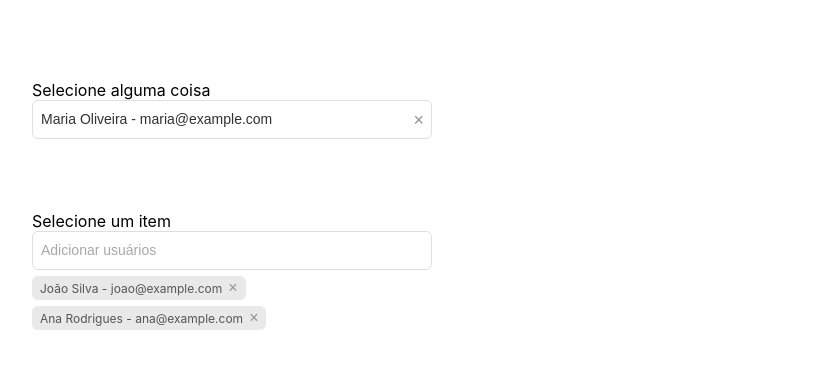
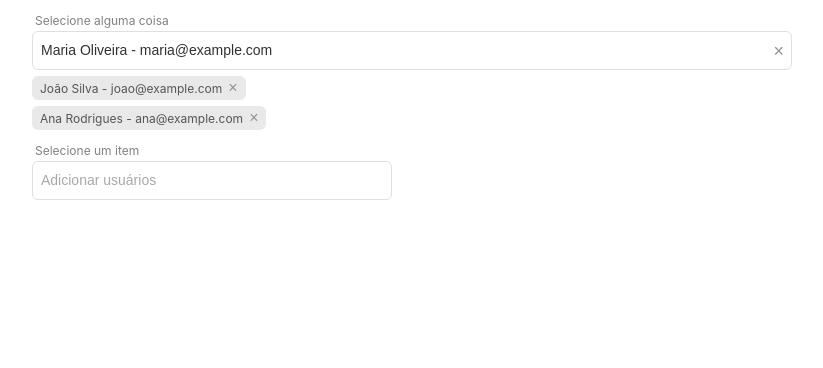
Before and after one commit to WorkspaceCardappio/angular-component-hub, an Angular app in the folder angular-component-hub/: page / in a window 1280 px wide. Shown: the top 368 px of the page, without its empty margins (408-1231 px from the left). Built offline with nearby package versions, Linux system fonts and the light colour scheme.

Commit message:
refactor: autocomplete

```diff
--- a/angular-component-hub/src/app/app.component.html
+++ b/angular-component-hub/src/app/app.component.html
@@ -1,6 +1,3 @@
-<br><br><br><br>
-
-
 <app-autocomplete [search]="searchUsers.bind(this)"
                   [displayField]="formatUserForDisplay.bind(this)"
                   [isDisabled]="isDisabled"
@@ -9,10 +6,10 @@
                   (selectionChange)="onUserSelection($event)"
                   [displayMultipleField]="formatUserForDisplay.bind(this)"
                   [topLabelInput]="'Selecione alguma coisa'"
+                  [size]="'190%'"
 >
 
 </app-autocomplete>
-<br><br><br><br>
 
 <app-autocomplete [search]="searchUsers.bind(this)"
                   [displayField]="'name'"
@@ -21,7 +18,9 @@
                   placeholder="Adicionar usuários"
                   [(ngModel)]="multipleUsers"
                   (selectionChange)="onUserSelection($event)"
-                  [displayMultipleField]="formatUserForDisplay.bind(this)">
+                  [displayMultipleField]="formatUserForDisplay.bind(this)"
+                  [size]="'90%'"
+>
 
 
 </app-autocomplete>
--- a/angular-component-hub/src/app/shared/auto-complete/auto-complete.component.html
+++ b/angular-component-hub/src/app/shared/auto-complete/auto-complete.component.html
@@ -1,11 +1,23 @@
-<div class="autocomplete-wrapper">
+<div class="autocomplete-wrapper" [style.width]="size">
 
-  <div class="">{{ topLabelInput }}</div>
+  @if (isMultiple && selectedItems.length > 0) {
+    <div class="selected-items-container">
+      @for (item of selectedItems; track $index) {
+        <div class="chip">
+          {{ getDisplayMultipleText(item) }}
+          @if (!isDisabled) {
+            <button type="button"
+                    class="chip-remove"
+                    (click)="removeItem(item, $event)">&times;</button>
+          }
+        </div>
+      }
+    </div>
+  }
+
+  <div class="top-label">{{ topLabelInput }}</div>
 
   <div class="autocomplete-input-container">
-
-
-
     <input
       type="text"
       [placeholder]="placeholder"
@@ -26,21 +38,6 @@
     }
   </div>
 
-  @if (isMultiple && selectedItems.length > 0) {
-    <div class="selected-items-container">
-      @for (item of selectedItems; track $index) {
-        <div class="chip">
-
-          {{ getDisplayMultipleText(item) }}
-          @if (!isDisabled) {
-            <button type="button"
-                    class="chip-remove"
-                    (click)="removeItem(item, $event)">&times;</button>
-          }
-        </div>
-      }
-    </div>
-  }
 
   @if (focused$ | async) {
     <ul class="autocomplete-dropdown" role="listbox">
--- a/angular-component-hub/src/app/shared/auto-complete/auto-complete.component.ts
+++ b/angular-component-hub/src/app/shared/auto-complete/auto-complete.component.ts
@@ -33,7 +33,7 @@ export class AutocompleteComponent implements OnInit, OnDestroy, ControlValueAcc
   @Input() itemTemplate!: any;
   @Input() isDisabled = false;
   @Input() topLabelInput = 'Selecione um item';
-
+  @Input() size: string = '100%';
 
   @Output() selectionChange = new EventEmitter<any>();
   @Output() clear = new EventEmitter<void>();
--- a/angular-component-hub/src/app/shared/auto-complete/auto-complete.scss
+++ b/angular-component-hub/src/app/shared/auto-complete/auto-complete.scss
@@ -151,23 +151,14 @@ $loading-color: #c0c4cc;
       background-color: transparent;
     }
   }
+}
 
-  // No arquivo auto-complete.scss
-
-  // ... outros estilos
-
-  .top-label {
-    position: absolute;
-    top: -8px;
-    left: 8px;
-    padding: 8px $padding;
-    font-weight: bold;
-    color: red;
-    background-color: red;
-    border-bottom: 1px solid $border-color;
-  }
-
-  .autocomplete-dropdown {
-    // ... outros estilos do dropdown
-  }
+.top-label {
+  top: 0;
+  left: 12px;
+  padding: 3px 3px;
+  font-size: 12px;
+  border-radius: 6px;
+  color: gray;
+  margin-top: 10px;
 }
```
Also changed, not shown: 1 other file (tests, documents, lock files or other folders).
